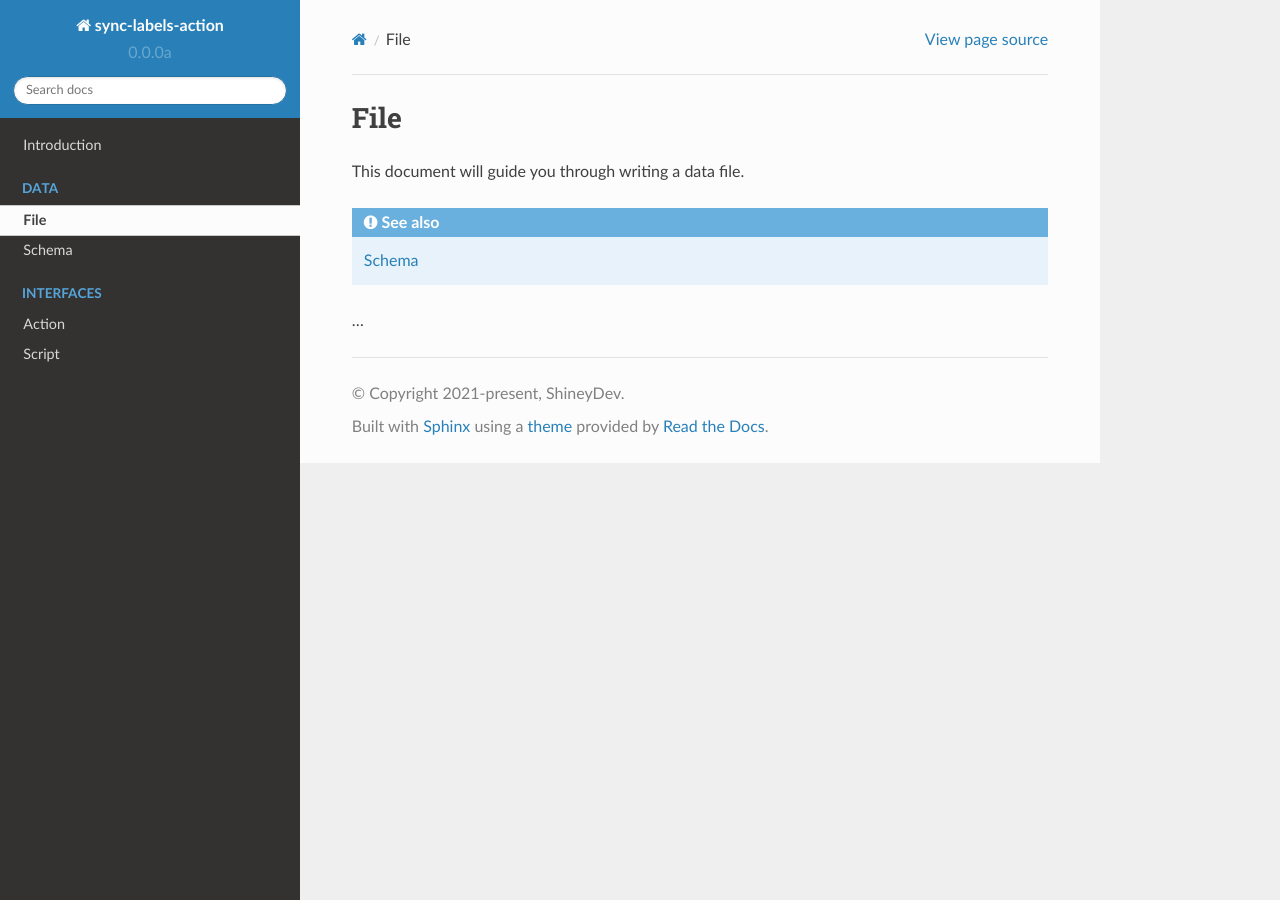
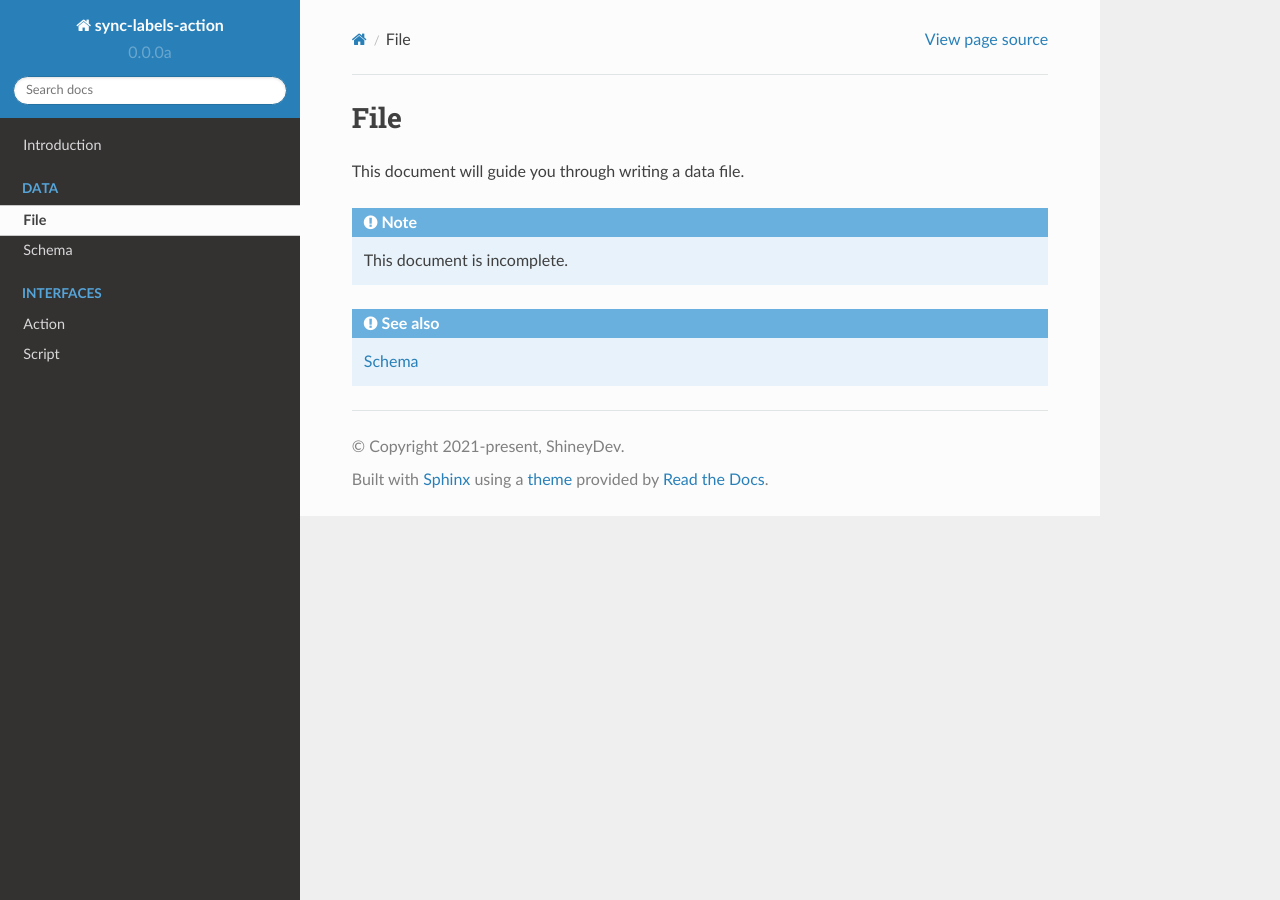
Before and after one commit to ShineyDev/sync-labels-action, a Sphinx documentation site: the page built from docs/data/file.rst, in a window 1280 px wide. Built offline with Sphinx 7.4.7 and the Read the Docs theme 2.0.0, drawn with Linux system fonts in a browser that asks for light colours.

Commit message:
note that the documentation is incomplete

```diff
--- a/docs/data/file.rst
+++ b/docs/data/file.rst
@@ -5,9 +5,10 @@ File
 
 This document will guide you through writing a data file.
 
+.. note::
+
+	This document is incomplete.
+
 .. seealso::
 
 	:ref:`schema`
-
-
-...
--- a/docs/interfaces/action.rst
+++ b/docs/interfaces/action.rst
@@ -2,6 +2,11 @@ Action
 ======
 
 This document will guide you through using sync-labels-action as a GitHub Action.
+
+
+.. note::
+
+    This document is incomplete.
 
 
 Workflow
--- a/docs/interfaces/script.rst
+++ b/docs/interfaces/script.rst
@@ -2,6 +2,11 @@ Script
 ======
 
 This document will guide you through using sync-labels-action as a Python script.
+
+
+.. note::
+
+    This document is incomplete.
 
 
 .. code::
```
